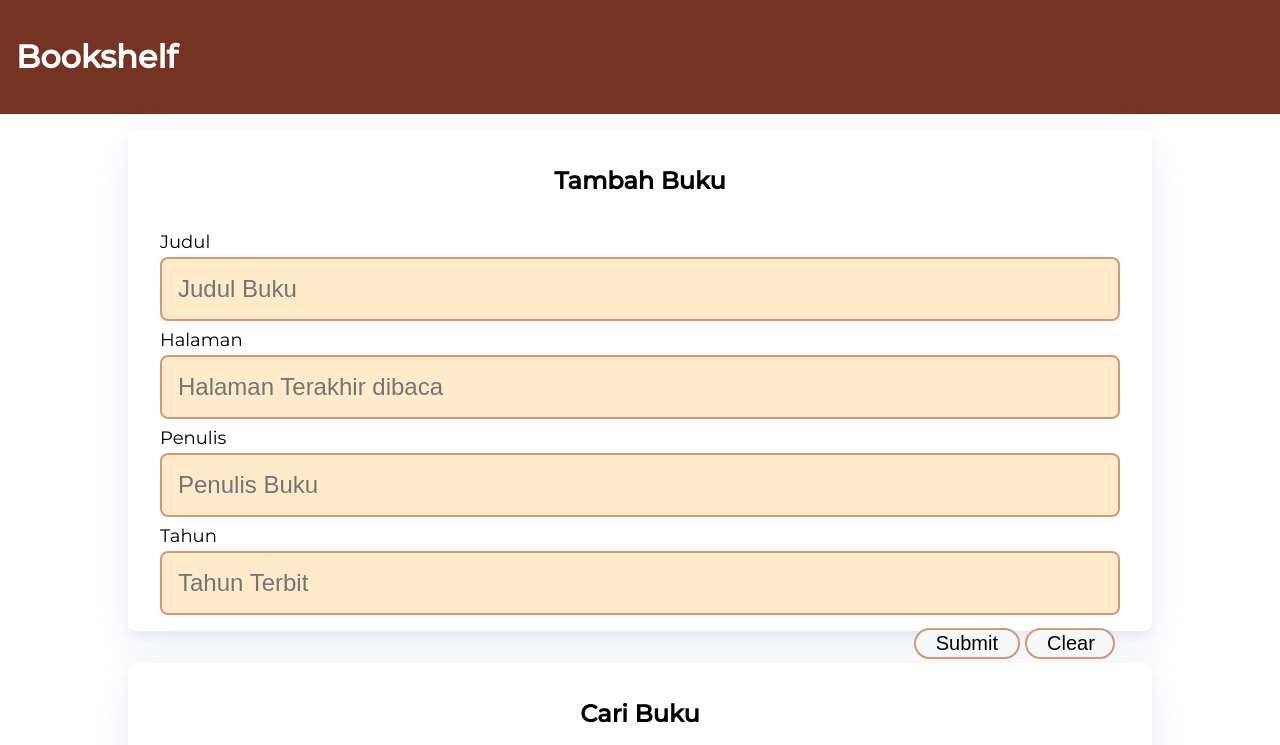
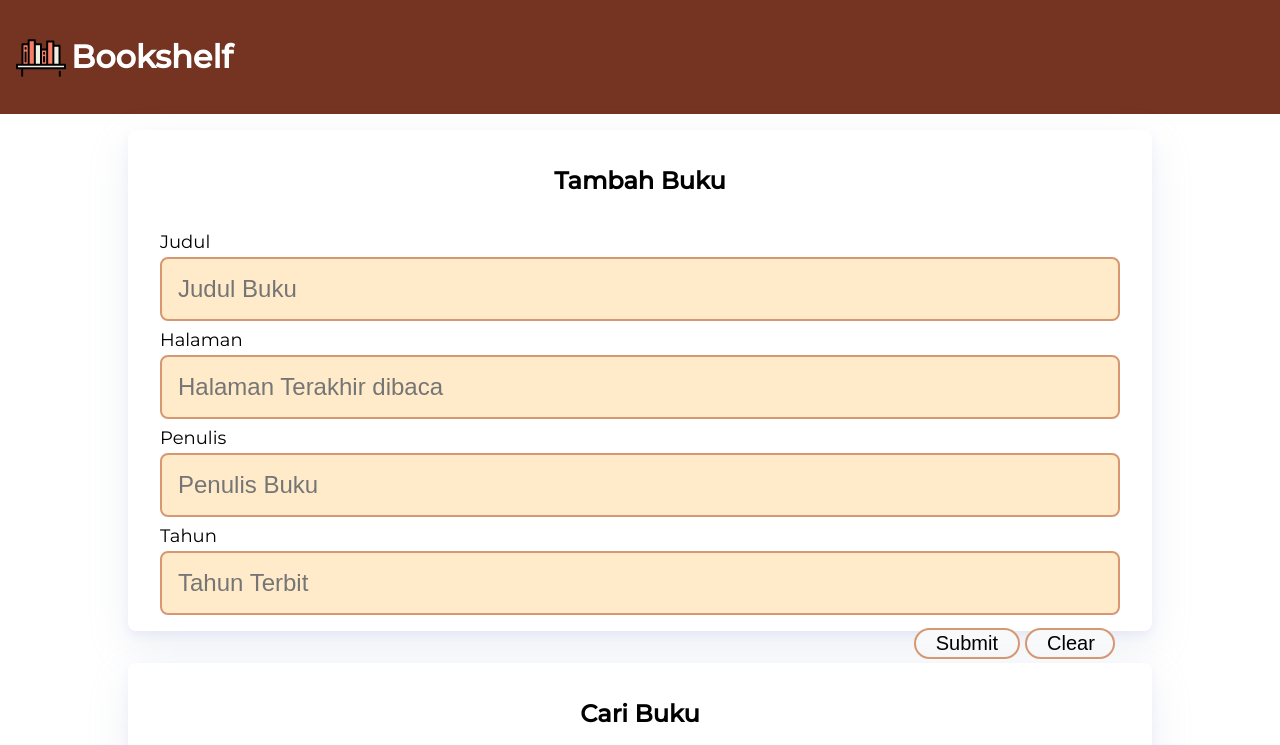
Before and after one commit to halurabiyyu/halurabiyyu.github.io, a plain HTML site: page index.html in a window 1280 px wide. Shown: the top 745 px of the page. Drawn offline with Linux system fonts and the light colour scheme.

Commit message:
menambahkan logo di header

```diff
--- a/css/style.css
+++ b/css/style.css
@@ -16,6 +16,12 @@ header {
     background: #753422;
     padding: 16px;
     color: white;
+}
+
+img {
+    float: left;
+    margin-top: 17px;
+    margin-right: 5px;
 }
 
 .wrapper {
--- a/index.html
+++ b/index.html
@@ -11,6 +11,7 @@
 
 <body>
     <header>
+        <img src="assets/logo4.svg" width="50px">
         <h1>Bookshelf</h1>
     </header>
 
```
